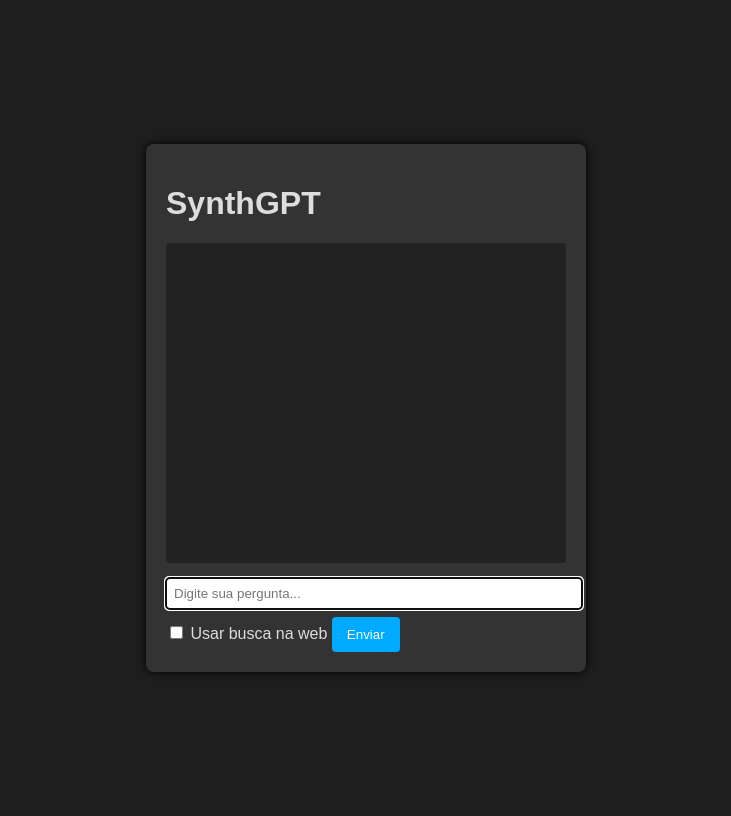
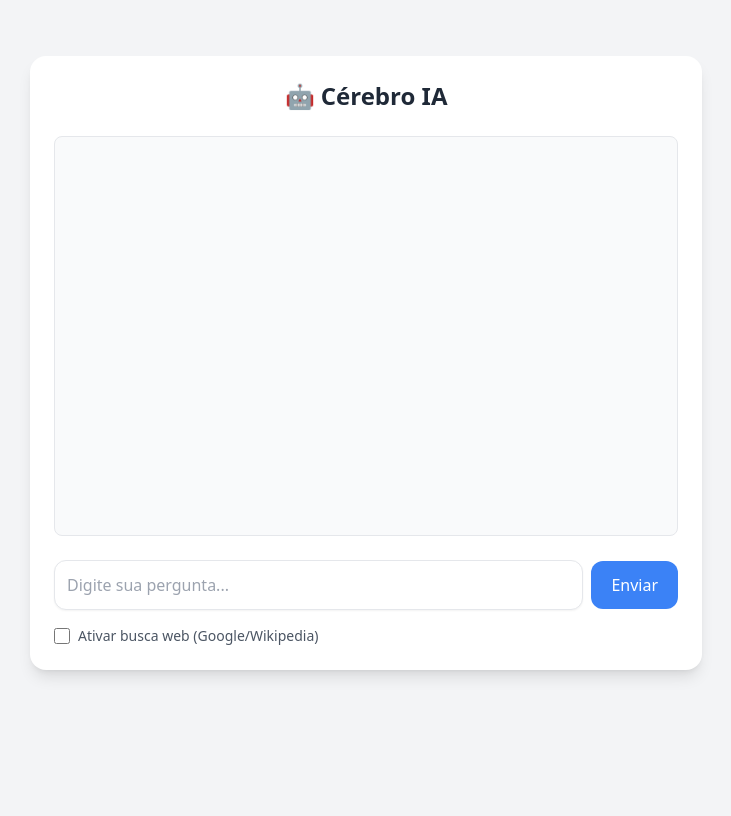
Before and after one commit to debianvowt/SynthGptg, a Flask app: page / in a window 1280 px wide. Shown: the whole page, without its empty margins (274-1005 px from the left). After the commit the page ends 677 px from the top, so only its background shows below. Run offline with Flask 3, Linux system fonts and the light colour scheme; some libraries are stand-ins or nearby versions.

Commit message:
Update index.html

```diff
--- a/templates/index.html
+++ b/templates/index.html
@@ -1,50 +1,87 @@
 <!DOCTYPE html>
-<html lang="pt-BR">
+<html lang="pt-br">
 <head>
   <meta charset="UTF-8" />
-    <title>SynthGPT</title>
-    <link rel="stylesheet" href="{{ url_for('static', filename='style.css') }}" />
+  <meta name="viewport" content="width=device-width, initial-scale=1.0" />
+  <title>Cérebro IA</title>
+  <script src="https://cdn.tailwindcss.com"></script>
 </head>
-<body>
-    <div class="chat-container">
-        <h1>SynthGPT</h1>
-        <div class="chat-box" id="chat-box"></div>
+<body class="bg-gray-100 text-gray-800 flex flex-col items-center min-h-screen p-4">
 
-        <form id="chat-form">
-            <input type="text" id="entrada" placeholder="Digite sua pergunta..." required autofocus />
-            <label>
-                <input type="checkbox" id="usar_busca_web" />
-                Usar busca na web
-            </label>
-            <button type="submit">Enviar</button>
+  <div class="w-full max-w-2xl bg-white rounded-2xl shadow-lg p-6 mt-10">
+    <h1 class="text-2xl font-bold mb-6 text-center">🤖 Cérebro IA</h1>
+
+    <div id="chat" class="h-[400px] overflow-y-auto space-y-4 mb-6 p-4 border border-gray-200 rounded-lg bg-gray-50"></div>
+
+    <form id="form" class="flex items-center space-x-2">
+      <input
+        type="text"
+        id="entrada"
+        placeholder="Digite sua pergunta..."
+        class="flex-grow p-3 border rounded-xl shadow-sm focus:outline-none focus:ring-2 focus:ring-blue-400"
+        required
+      />
+      <button
+        type="submit"
+        class="bg-blue-500 text-white px-5 py-3 rounded-xl hover:bg-blue-600 transition">
+        Enviar
+      </button>
     </form>
+
+    <div class="mt-4 flex items-center space-x-2">
+      <input type="checkbox" id="usar_busca" class="w-4 h-4 text-blue-600 border-gray-300 rounded" />
+      <label for="usar_busca" class="text-sm text-gray-600">Ativar busca web (Google/Wikipedia)</label>
+    </div>
   </div>
 
   <script>
-        const form = document.getElementById("chat-form");
-        const chatBox = document.getElementById("chat-box");
+    const form = document.getElementById('form');
+    const entrada = document.getElementById('entrada');
+    const usarBusca = document.getElementById('usar_busca');
+    const chat = document.getElementById('chat');
 
-        form.addEventListener("submit", async (e) => {
+    form.addEventListener('submit', async (e) => {
       e.preventDefault();
-            const entrada = document.getElementById("entrada").value;
-            const usarBuscaWeb = document.getElementById("usar_busca_web").checked;
 
-            // Mostrar pergunta no chat
-            chatBox.innerHTML += `<div><b>Você:</b> ${entrada}</div>`;
+      const pergunta = entrada.value;
+      if (!pergunta.trim()) return;
 
-            // Enviar para backend
-            const response = await fetch("/perguntar", {
+      // Mostra pergunta no chat
+      const perguntaBox = document.createElement('div');
+      perguntaBox.className = "bg-blue-100 rounded-xl p-3 self-end";
+      perguntaBox.textContent = `Você: ${pergunta}`;
+      chat.appendChild(perguntaBox);
+
+      // Limpa input
+      entrada.value = "";
+
+      // Chama backend
+      try {
+        const res = await fetch("/perguntar", {
           method: "POST",
           headers: { "Content-Type": "application/json" },
-                body: JSON.stringify({ entrada, usar_busca_web: usarBuscaWeb }),
+          body: JSON.stringify({
+            entrada: pergunta,
+            usar_busca_web: usarBusca.checked
+          })
         });
+        const data = await res.json();
 
-            const data = await response.json();
-            chatBox.innerHTML += `<div><b>SynthGPT:</b> ${data.resposta}</div>`;
-            chatBox.scrollTop = chatBox.scrollHeight;
+        const respostaBox = document.createElement('div');
+        respostaBox.className = "bg-gray-200 rounded-xl p-3 self-start";
+        respostaBox.textContent = `Cérebro: ${data.resposta}`;
+        chat.appendChild(respostaBox);
 
-            form.reset();
+        chat.scrollTop = chat.scrollHeight;
+
+      } catch (error) {
+        const erroBox = document.createElement('div');
+        erroBox.className = "bg-red-100 text-red-800 rounded-xl p-3";
+        erroBox.textContent = "Erro ao buscar resposta.";
+        chat.appendChild(erroBox);
+      }
     });
   </script>
+
 </body>
 </html>
```
Lines whose indentation alone changed are shown as unchanged.
